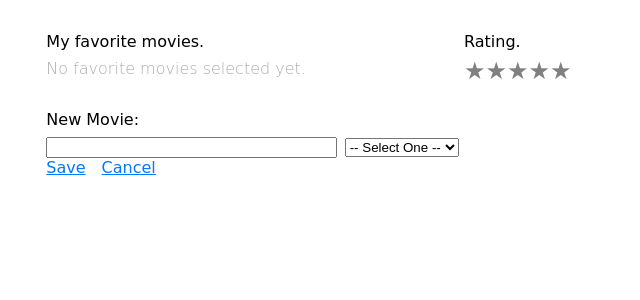
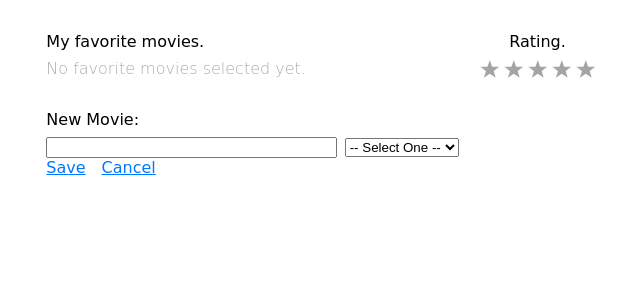
Before and after one commit to b3ngineer/webapp-demo, a React (Create React App) app: page / in a window 1280 px wide. Shown: the top 300 px of the page, without its empty margins (105-745 px from the left). Built offline with nearby package versions, Linux system fonts and the light colour scheme.

Commit message:
Rating movies works

```diff
--- a/package.json
+++ b/package.json
@@ -11,7 +11,7 @@
     "react-redux": "^5.0.7",
     "react-router": "^4.3.1",
     "react-scripts": "2.0.4",
-    "react-stars": "^2.2.5",
+    "react-star-ratings": "^2.3.0",
     "redux": "^4.0.1",
     "redux-saga": "^0.16.2"
   },
--- a/src/components/FavoriteMovies.js
+++ b/src/components/FavoriteMovies.js
@@ -2,15 +2,15 @@ import React, { Component } from "react";
 import { connect } from "react-redux";
 import { Row, Col } from "react-flexbox-grid";
 import MovieCategory from "./MovieCategory";
-import ReactStars from "react-stars";
+import StarRatings from "react-star-ratings";
 import "./css/Movies.css";
 import { movies } from "../store/actions";
 
-const { removeMovie } = movies;
+const { removeMovie, rateMovie } = movies;
 
 class FavoriteMovies extends Component {
-  handleStarChange = value => {
-    console.log(value);
+  handleStarChange = (rating, name) => {
+    this.props.rateMovie(name, rating);
   };
 
   handleCategoryChange = e => {
@@ -26,6 +26,10 @@ class FavoriteMovies extends Component {
 
   render() {
     const favorites = Object.getOwnPropertyNames(this.props.favorites);
+    const yellow = "rgb(255, 226, 43)";
+    const gray = "rgb(165, 165, 165)";
+    const starDimension = "20px";
+    const starSpacing = "2px";
     return (
       <React.Fragment>
         <Row>
@@ -36,39 +40,49 @@ class FavoriteMovies extends Component {
             <div className="space-bottom">My favorite movies.</div>
           </Col>
           <Col xs={3}>
-            <div className="space-bottom">Rating.</div>
+            <div
+              className="space-bottom"
+              style={{ textAlign: "center", marginLeft: "-1em" }}
+            >
+              Rating.
+            </div>
           </Col>
         </Row>
         {favorites.length ? (
           favorites.map(name => (
             <Row key={name}>
               <Col xs={2}>
-                <span
+                <div
                   className="text-right control text-smaller"
                   onClick={this.handleRemoveMovie}
                   data-name={name}
                 >
                   (remove)
-                </span>
+                </div>
               </Col>
               <Col xs={5}>
-                <input className="full-width" value={name} disabled />
+                <input className="full-width" value={name} readOnly />
               </Col>
               <Col xs={2}>
                 <MovieCategory
-                  selected={this.props.favorites[name]}
+                  selected={this.props.favorites[name].category}
                   name={name}
                   onChange={this.handleCategoryChange}
                 />
               </Col>
               <Col xs={3}>
-                <ReactStars
-                  count={5}
-                  className="rating-stars"
-                  onChange={this.handleStarChange}
-                  size={24}
-                  color2={"#ffd700"}
-                />
+                <div className="space-left">
+                  <StarRatings
+                    changeRating={this.handleStarChange}
+                    rating={this.props.favorites[name].rating}
+                    starDimension={starDimension}
+                    starSpacing={starSpacing}
+                    starRatedColor={yellow}
+                    starHoverColor={yellow}
+                    starEmptyColor={gray}
+                    name={name}
+                  />
+                </div>
               </Col>
             </Row>
           ))
@@ -83,12 +97,15 @@ class FavoriteMovies extends Component {
               </div>
             </Col>
             <Col xs={3}>
-              <ReactStars
-                count={5}
-                className="rating-stars"
-                size={24}
-                edit={false}
-              />
+              <div className="space-left">
+                <StarRatings
+                  starDimension={starDimension}
+                  starSpacing={starSpacing}
+                  starRatedColor={gray}
+                  starHoverColor={gray}
+                  starEmptyColor={gray}
+                />
+              </div>
             </Col>
           </Row>
         )}
@@ -101,5 +118,5 @@ export default connect(
   state => ({
     favorites: state.movies
   }),
-  { removeMovie }
+  { removeMovie, rateMovie }
 )(FavoriteMovies);
--- a/src/components/css/Movies.css
+++ b/src/components/css/Movies.css
@@ -33,6 +33,10 @@
   margin-right: 1em;
 }
 
+.space-left {
+  margin-left: 1em;
+}
+
 .rating-stars {
   line-height: 24px;
 }
@@ -42,6 +46,6 @@ select {
 }
 
 .inactive {
-  color: #AAAAAA;
+  color: #aaaaaa;
   font-weight: 100;
 }
--- a/src/store/actions/movies.js
+++ b/src/store/actions/movies.js
@@ -3,6 +3,8 @@ const actions = {
   MOVIE_ADD_SUCCESS: "MOVIE_ADD_SUCCESS",
   MOVIE_REMOVE: "MOVIE_REMOVE",
   MOVIE_REMOVE_SUCCESS: "MOVIE_REMOVE_SUCCESS",
+  MOVIE_RATE: "MOVIE_RATE",
+  MOVIE_RATE_SUCCESS: "MOVIE_RATE_SUCCESS",
   MOVIE_ERROR: "MOVIE_ERROR",
   addMovie: (name, category) => ({
     type: actions.MOVIE_ADD,
@@ -11,6 +13,10 @@ const actions = {
   removeMovie: name => ({
     type: actions.MOVIE_REMOVE,
     name
+  }),
+  rateMovie: (name, rating) => ({
+    type: actions.MOVIE_RATE,
+    payload: { name, rating }
   })
 };
 export default actions;
--- a/src/store/reducers/index.js
+++ b/src/store/reducers/index.js
@@ -1,2 +1,2 @@
-export { default as app } from './app'
-export { default as movies } from './movies'
+export { default as app } from "./app";
+export { default as movies } from "./movies";
--- a/src/store/reducers/movies.js
+++ b/src/store/reducers/movies.js
@@ -1,10 +1,23 @@
 import actions from "../actions/movies";
 
 export default (state = {}, action) => {
+  let name = "";
   switch (action.type) {
     case actions.MOVIE_ADD:
+      name = action.payload.name;
       return Object.assign({}, state, {
-        [action.payload.name]: action.payload.category
+        [name]: {
+          category: action.payload.category,
+          rating: action.payload.rating || 0
+        }
+      });
+    case actions.MOVIE_RATE:
+      name = action.payload.name;
+      return Object.assign({}, state, {
+        [name]: {
+          category: state[name].category,
+          rating: action.payload.rating
+        }
       });
     case actions.MOVIE_REMOVE:
       const newState = Object.assign({}, state);
--- a/src/store/sagas/index.js
+++ b/src/store/sagas/index.js
@@ -1,7 +1,8 @@
 import { all } from "redux-saga/effects";
 import newMovie from "./newMovie";
 import removeMovie from "./removeMovie";
+import rateMovie from "./rateMovie";
 
 export default function* rootSaga(getState) {
-  yield all([newMovie(), removeMovie()]);
+  yield all([newMovie(), removeMovie(), rateMovie()]);
 }
--- /dev/null
+++ b/src/store/sagas/rateMovie.js
@@ -0,0 +1,17 @@
+import { call, put, takeEvery } from "redux-saga/effects";
+import actions from "../actions/movies";
+
+const handleMovieRate = payload => {};
+
+function* rateMovie(action) {
+  try {
+    const result = yield call(handleMovieRate, action.payload);
+    yield put({ type: actions.MOVIE_RATE_SUCCESS, result });
+  } catch (e) {
+    yield put({ type: actions.MOVIE_ERROR, error: e.message });
+  }
+}
+
+export default function* newMovieSaga() {
+  yield takeEvery(actions.MOVIE_RATE, rateMovie);
+}
```
Also changed, not shown: 1 other file (tests, documents, lock files or other folders).
